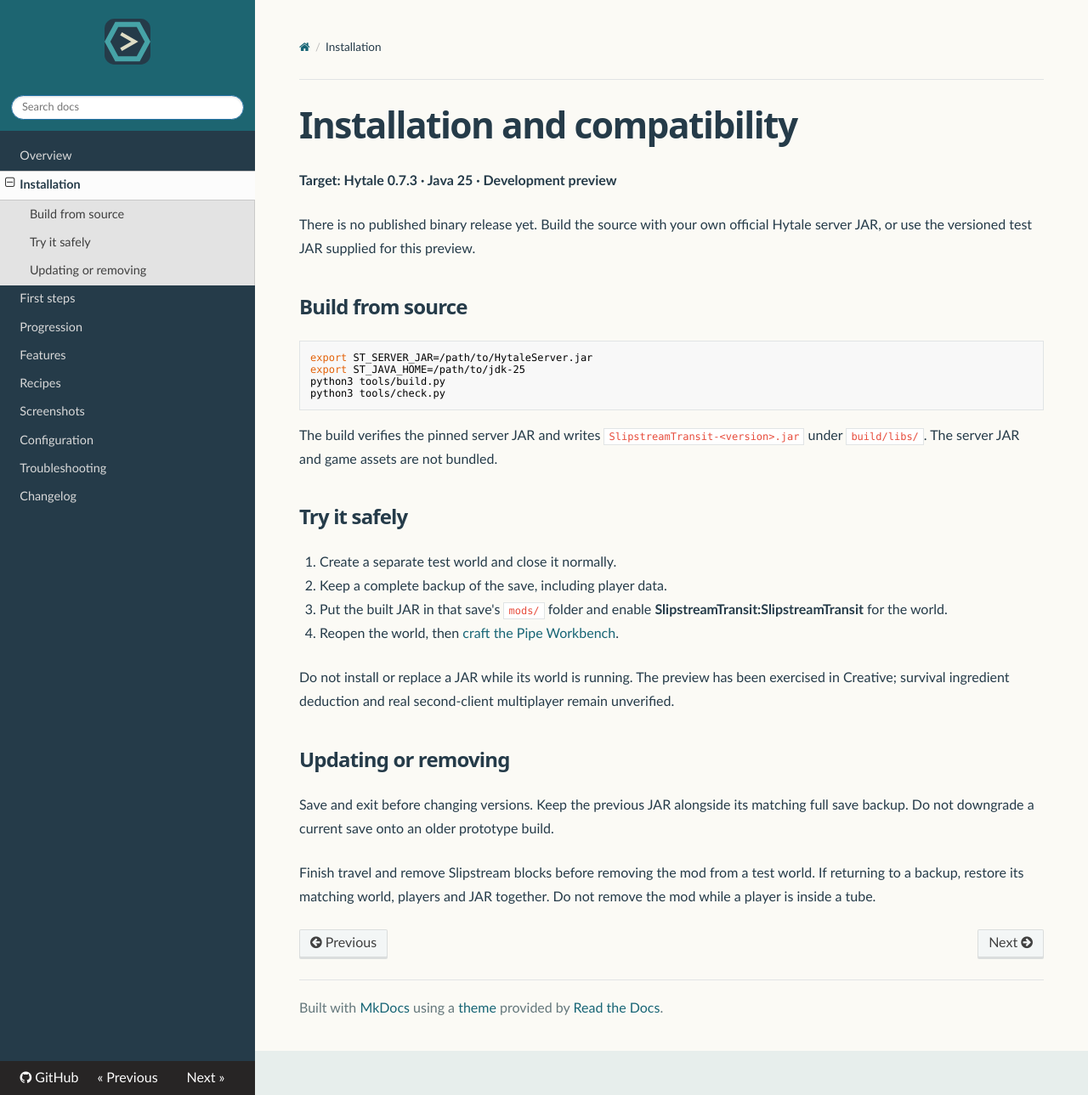
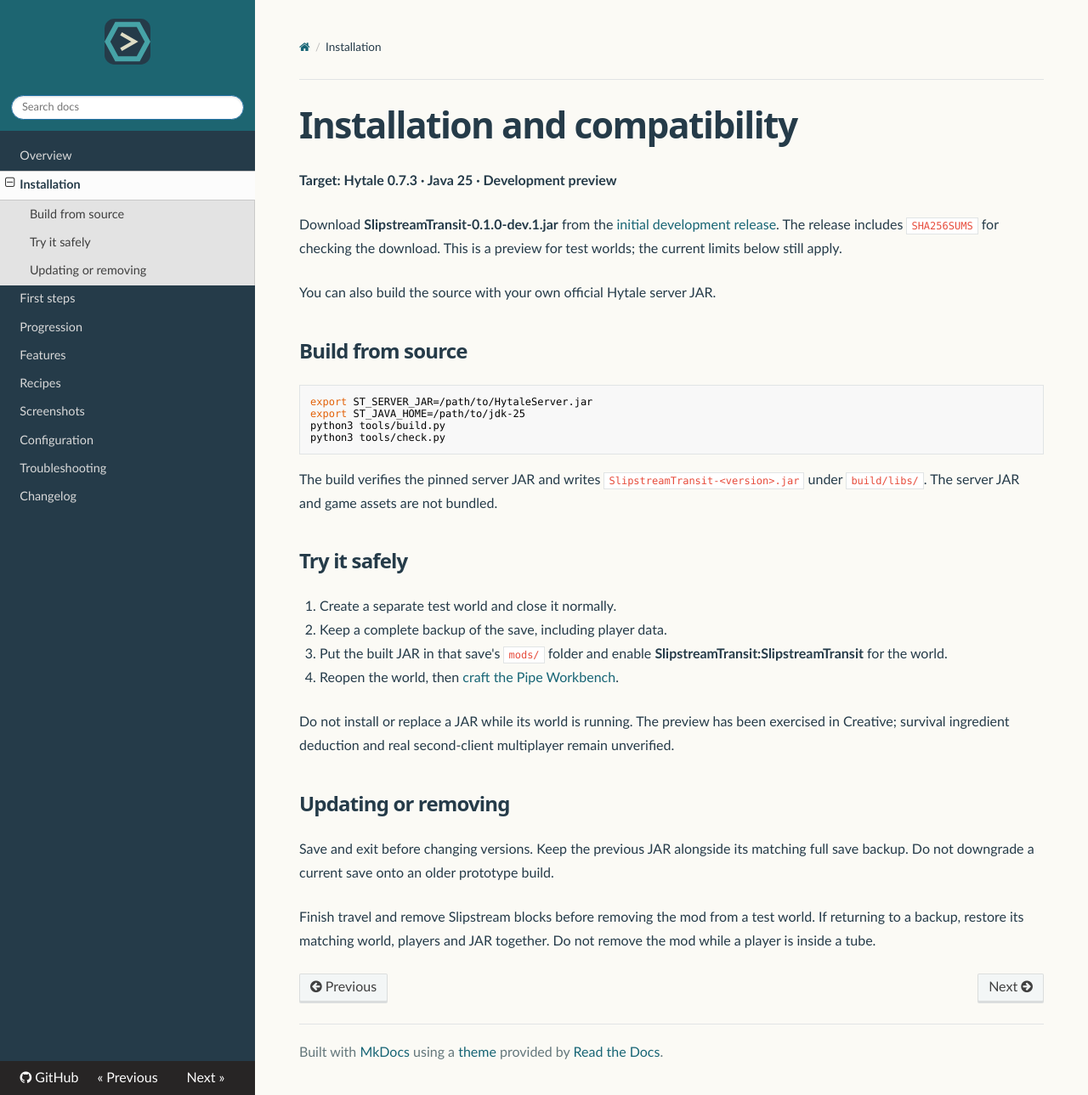
Before and after one commit to jkswoods/slipstream-transit, an MkDocs documentation site: the page built from docs/installation.md, in a window 1280 px wide and 1289 px high. Shown: the whole window at 85% size. Built offline with MkDocs 1.6.1, drawn with Linux system fonts in a browser that asks for light colours; nearby versions of some CDN libraries.

Commit message:
Build and publish player documentation from main

```diff
--- a/docs/installation.md
+++ b/docs/installation.md
@@ -2,7 +2,9 @@
 
 **Target: Hytale 0.7.3 · Java 25 · Development preview**
 
-There is no published binary release yet. Build the source with your own official Hytale server JAR, or use the versioned test JAR supplied for this preview.
+Download **SlipstreamTransit-0.1.0-dev.1.jar** from the [initial development release](https://github.com/jkswoods/slipstream-transit/releases/tag/v0.1.0-dev.1). The release includes `SHA256SUMS` for checking the download. This is a preview for test worlds; the current limits below still apply.
+
+You can also build the source with your own official Hytale server JAR.
 
 ## Build from source
 
--- a/mkdocs.yml
+++ b/mkdocs.yml
@@ -31,3 +31,5 @@
 repo_url: https://github.com/jkswoods/slipstream-transit
 extra_css:
   - assets/stylesheets/slipstream.css
+
+site_url: https://jkswoods.github.io/slipstream-transit/
```
Also changed, not shown: README.md (+5 -1 lines), docs/changelog.md (+4 -0 lines), docs/index.md (+1 -1 lines), 1 other file.
